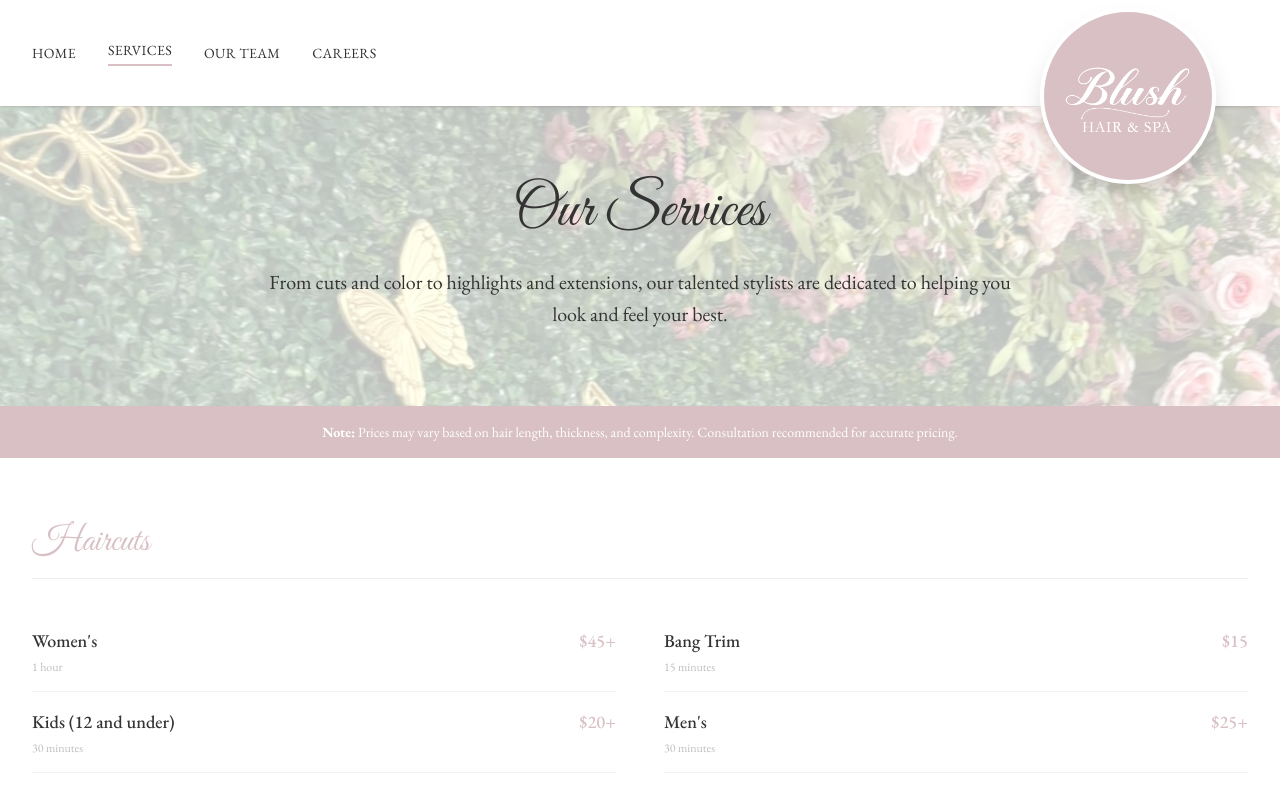
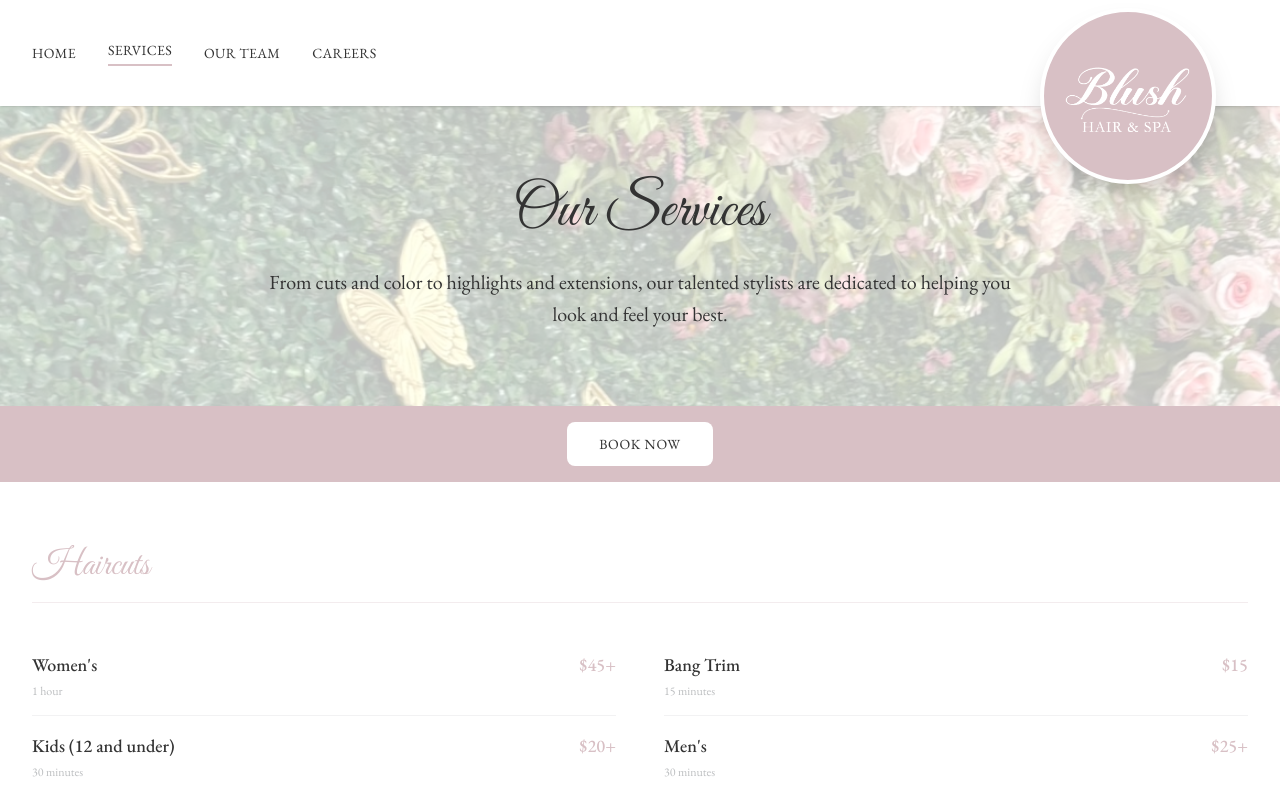
Before and after one commit to TrevorJLee/blush-salon-website, a React (Vite) app: page /services in a window 1280 px wide. Shown: the top 794 px of the page. Built offline with nearby package versions, Linux system fonts and the light colour scheme.

Commit message:
Add Book Now buttons to Services page
- Add pink bar with white Book Now button below hero
- Add pricing note with Book Now button at bottom
- Use rounded-lg styling to match home page

Co-Authored-By: Claude Opus 4.5 <noreply@anthropic.com>

```diff
--- a/src/pages/Services.tsx
+++ b/src/pages/Services.tsx
@@ -76,12 +76,17 @@ const Services = () => {
         </div>
       </section>
 
-      {/* Pricing Note */}
+      {/* Book Now Bar */}
       <section className="bg-blush-pink py-4">
         <div className="max-w-7xl mx-auto px-4 sm:px-6 lg:px-8 text-center">
-          <p className="text-sm text-white">
-            <strong>Note:</strong> Prices may vary based on hair length, thickness, and complexity. Consultation recommended for accurate pricing.
-          </p>
+          <a
+            href="https://na2.meevo.com/CustomerPortal/onlinebooking/booking/guestinfo?tenantId=501213&locationId=501583"
+            target="_blank"
+            rel="noopener noreferrer"
+            className="inline-block bg-white text-blush-pink px-8 py-3 text-sm tracking-wider uppercase hover:bg-blush-dark hover:text-white transition-colors duration-200 rounded-lg"
+          >
+            Book Now
+          </a>
         </div>
       </section>
 
@@ -137,6 +142,23 @@ const Services = () => {
         </div>
       </section>
 
+      {/* Pricing Note */}
+      <section className="bg-blush-pink py-4">
+        <div className="max-w-7xl mx-auto px-4 sm:px-6 lg:px-8 text-center">
+          <p className="text-sm text-white mb-4">
+            <strong>Note:</strong> Prices may vary based on hair length, thickness, and complexity. Consultation recommended for accurate pricing.
+          </p>
+          <a
+            href="https://na2.meevo.com/CustomerPortal/onlinebooking/booking/guestinfo?tenantId=501213&locationId=501583"
+            target="_blank"
+            rel="noopener noreferrer"
+            className="inline-block bg-white text-blush-pink px-8 py-3 text-sm tracking-wider uppercase hover:bg-blush-dark hover:text-white transition-colors duration-200 rounded-lg"
+          >
+            Book Now
+          </a>
+        </div>
+      </section>
+
       {/* Policies */}
       <section className="py-12 bg-white">
         <div className="max-w-7xl mx-auto px-4 sm:px-6 lg:px-8">
```
